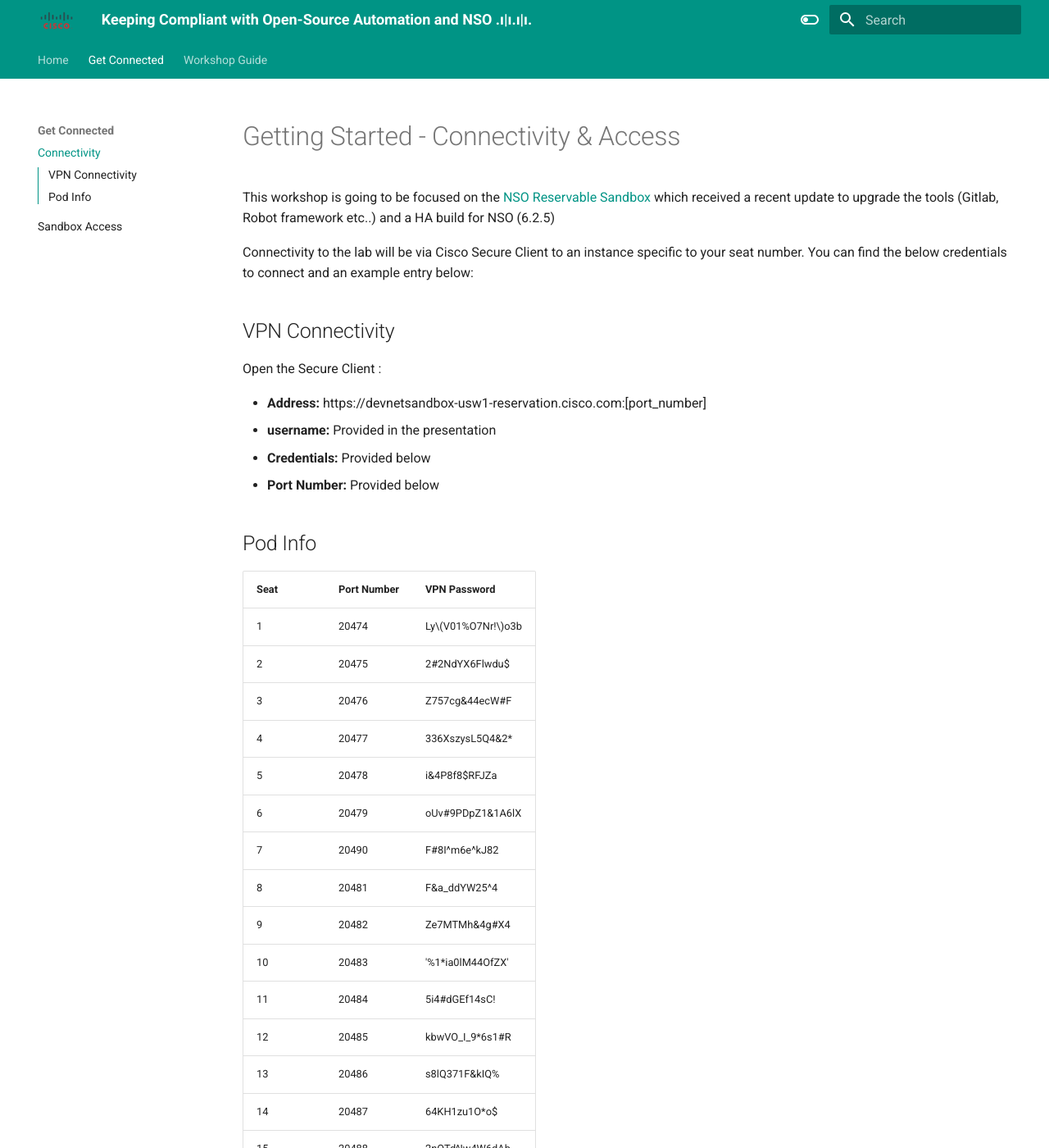
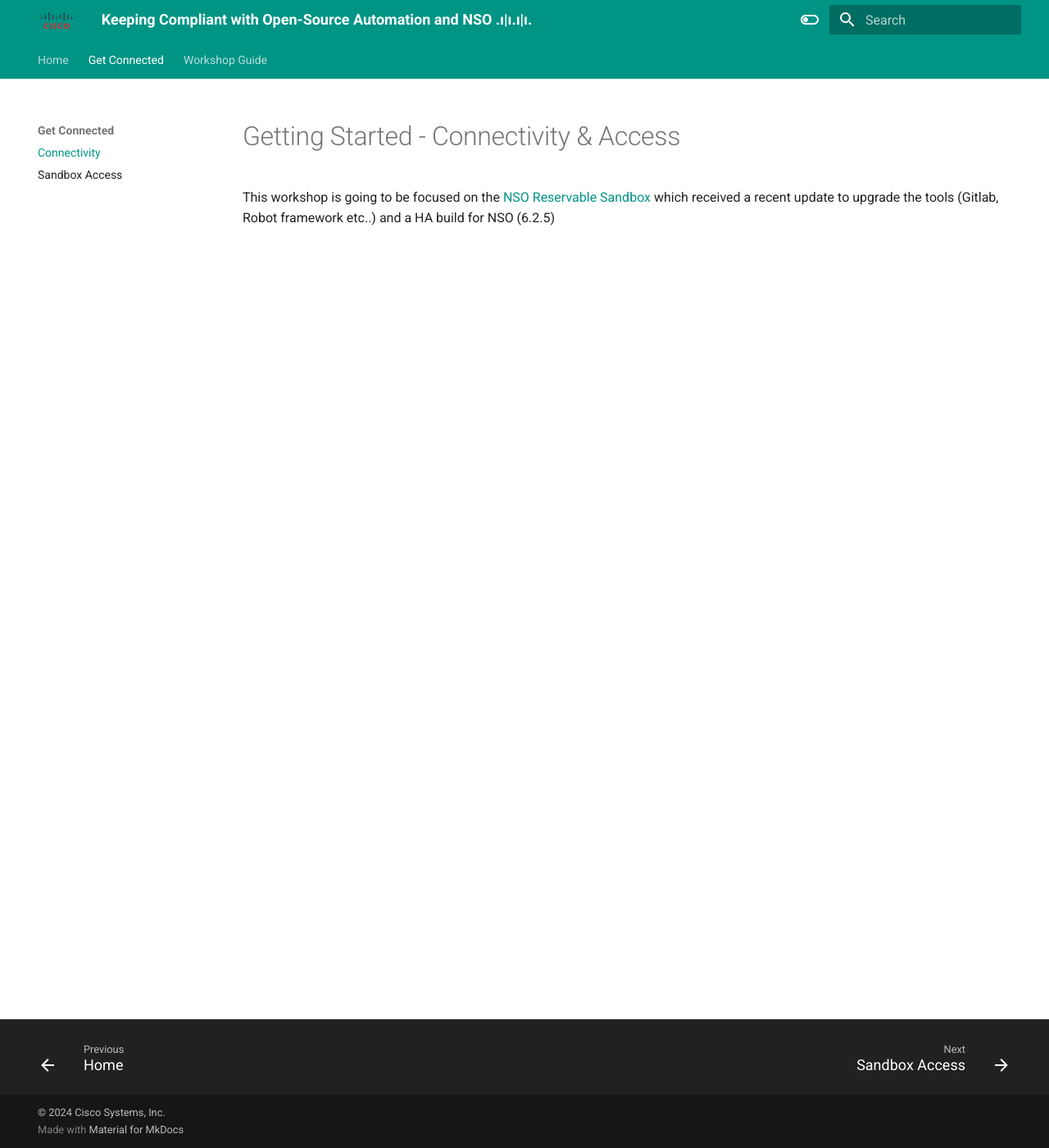
Before and after one commit to moore-automation/DEVWKS-2618-25, an MkDocs documentation site: the page built from docs/lab_guides/connectivity/Connectivity.md, in a window 1280 px wide and 1400 px high. Shown: the whole window at 82% size. Built offline with MkDocs 1.6.1 and Material for MkDocs 9.7.7, drawn with Linux system fonts in a browser that asks for light colours; some of the changed text lies outside the part shown.

Commit message:
Update Connectivity.md

```diff
--- a/docs/lab_guides/connectivity/Connectivity.md
+++ b/docs/lab_guides/connectivity/Connectivity.md
@@ -1,35 +1,3 @@
 # Getting Started - Connectivity & Access
 
 This workshop is going to be focused on the [NSO Reservable Sandbox](https://devnetsandbox.cisco.com/DevNet/catalog/nso-sandbox_nso) which received a recent update to upgrade the tools (Gitlab, Robot framework etc..) and a HA build for NSO (6.2.5)
-
-Connectivity to the lab will be via Cisco Secure Client to an instance specific to your seat number. You can find the below credentials to connect and an example entry below:
-
-## VPN Connectivity
-
-Open the Secure Client :
-
--  **Address:** https://devnetsandbox-usw1-reservation.cisco.com:[port_number]
--  **username:** Provided in the presentation
--  **Credentials:** Provided below
--  **Port Number:** Provided below
-
-## Pod Info
-
-| Seat | Port Number                                     | VPN Password         |
-|-----|------------------------------------------------|----------------------|
-| 1   | 20474 | Ly$V01%O7Nr!$o3b     |
-| 2   | 20475 | 2#2NdYX6Flwdu$       |
-| 3   | 20476 | Z757cg&44ecW#F       |
-| 4   | 20477 | 336XszysL5Q4&2*      |
-| 5   | 20478 | i&4P8f8$RFJZa        |
-| 6   | 20479 | oUv#9PDpZ1&1A6lX     |
-| 7   | 20490 | F#8I^m6e^kJ82        |
-| 8   | 20481 | F&a_ddYW25^4         |
-| 9   | 20482 | Ze7MTMh&4g#X4        |
-| 10  | 20483 | '%1*ia0lM44OfZX'     |
-| 11  | 20484 | 5i4#dGEf14sC!        |
-| 12  | 20485 | kbwVO_I_9*6s1#R      |
-| 13  | 20486 | s8lQ371F&kIQ%        |
-| 14  | 20487 | 64KH1zu1O*o$         |
-| 15  | 20488 | 2nOTd^!w4W6dAb       |
-| 16  | 20489 | '#TpaVr83v%8gwA0'    |
```
